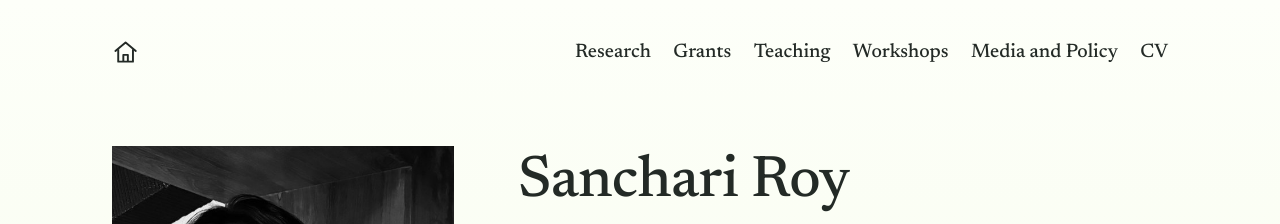
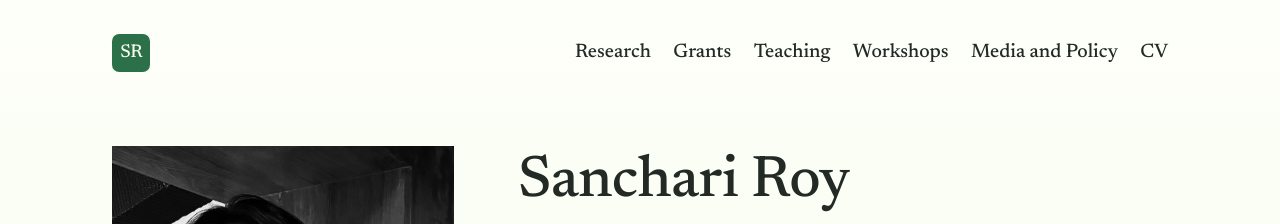
Before and after one commit to sanchariroym/sanchariroym.github.io, a Jekyll site: the page built from index.md, in a window 1280 px wide. Shown: the top 224 px of the page. Built offline with Jekyll 4.4.1, drawn with Linux system fonts in a browser that asks for light colours.

Commit message:
SR monogram as home link
Co-Authored-By: Claude Opus 5.5 <noreply@anthropic.com>
Claude-Session: https://claude.ai/code/session_01BVddaAtzbXtbz8eDZN5RwJ

```diff
--- a/_layouts/default.html
+++ b/_layouts/default.html
@@ -17,7 +17,7 @@
 <body class="{% if page.url == '/' %}home{% else %}inner{% endif %}">
   <div class="page">
     <header class="site-header">
-      <a class="mark home-icon" href="{{ '/' | relative_url }}" aria-label="Home"><svg viewBox="0 0 24 24" width="24" height="24" aria-hidden="true"><path d="M3 10.5 12 3l9 7.5" fill="none" stroke="currentColor" stroke-width="1.7" stroke-linecap="round" stroke-linejoin="round"/><path d="M5.5 9v11h13V9" fill="none" stroke="currentColor" stroke-width="1.7" stroke-linejoin="round"/><path d="M10 20v-6h4v6" fill="none" stroke="currentColor" stroke-width="1.7" stroke-linejoin="round"/></svg></a>
+      <a class="mark monogram" href="{{ '/' | relative_url }}" aria-label="Sanchari Roy, home">SR</a>
       <nav aria-label="Main">
         {% for item in site.nav %}{% unless item.url == '/' %}
           {% assign external = item.url | slice: 0, 4 %}
--- a/assets/css/style.css
+++ b/assets/css/style.css
@@ -22,9 +22,8 @@ a:focus-visible { outline: 2px solid var(--accent); outline-offset: 3px; }
 /* Header */
 .site-header { min-height: 2.6rem; display: flex; justify-content: space-between; align-items: center; flex-wrap: wrap; gap: 0.5rem 2rem; font: 500 1.22rem var(--display); }
 .mark { font-weight: 500; color: var(--ink); text-decoration: none; }
-.home-icon { display: inline-flex; align-self: center; padding: 0.35rem; margin-left: -0.35rem; border-radius: 6px; }
-.home-icon:hover { color: var(--accent); }
-.home-icon svg { width: 1.7rem; height: 1.7rem; }
+.monogram { display: inline-grid; place-items: center; width: 2.4rem; height: 2.4rem; border-radius: 0.45rem; background: var(--accent); color: var(--paper); font: 500 1.15rem/1 var(--display); letter-spacing: -0.02em; }
+.monogram:hover { background: #235C3B; color: #fff; }
 .site-header nav { display: flex; flex-wrap: wrap; gap: 0.35rem 1.4rem; }
 .site-header nav a { color: var(--ink); text-decoration: none; border-bottom: 1px solid transparent; }
 .site-header nav a:hover, .site-header nav a[aria-current] { color: var(--accent); border-color: var(--accent); }
```
